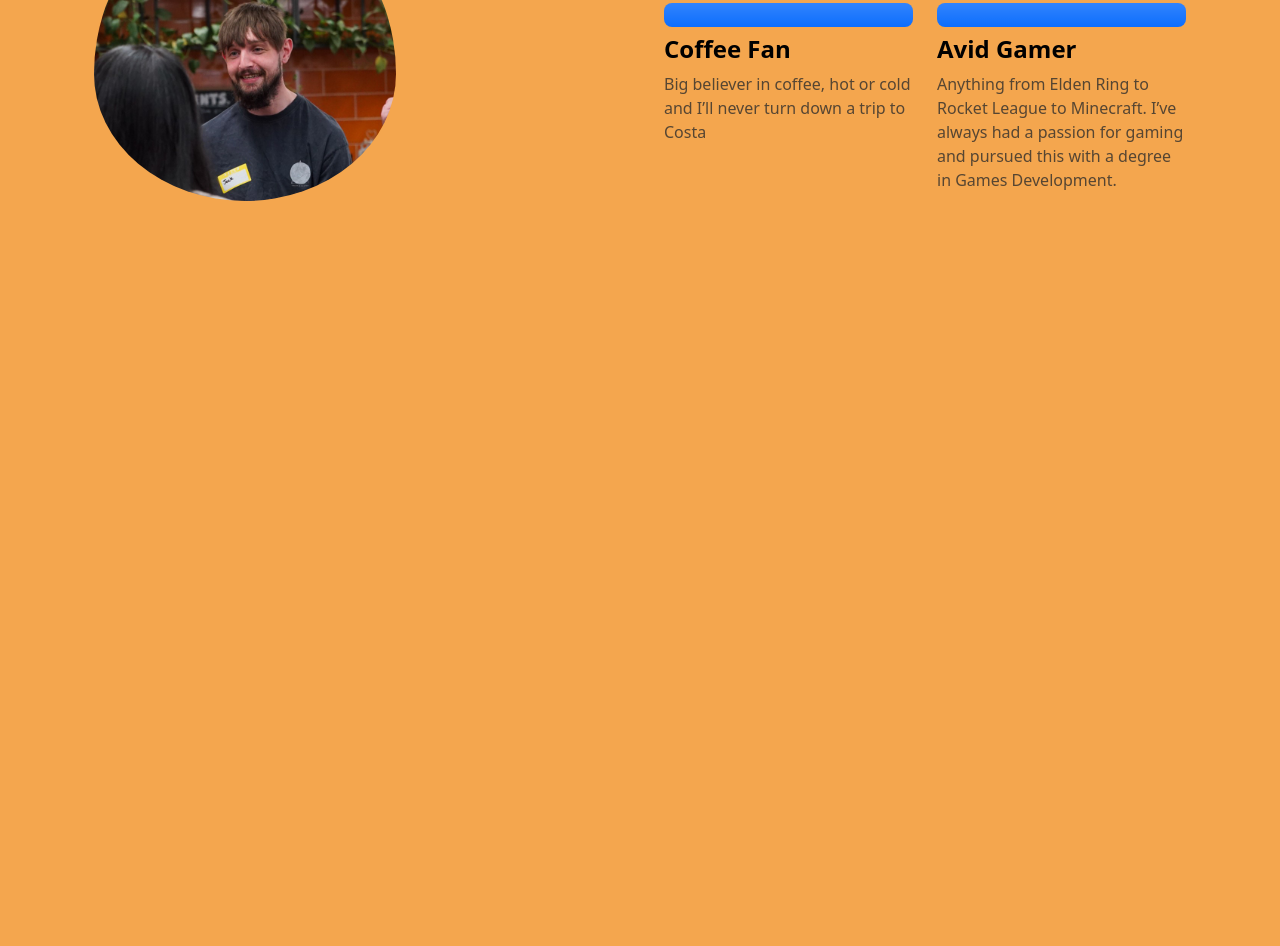
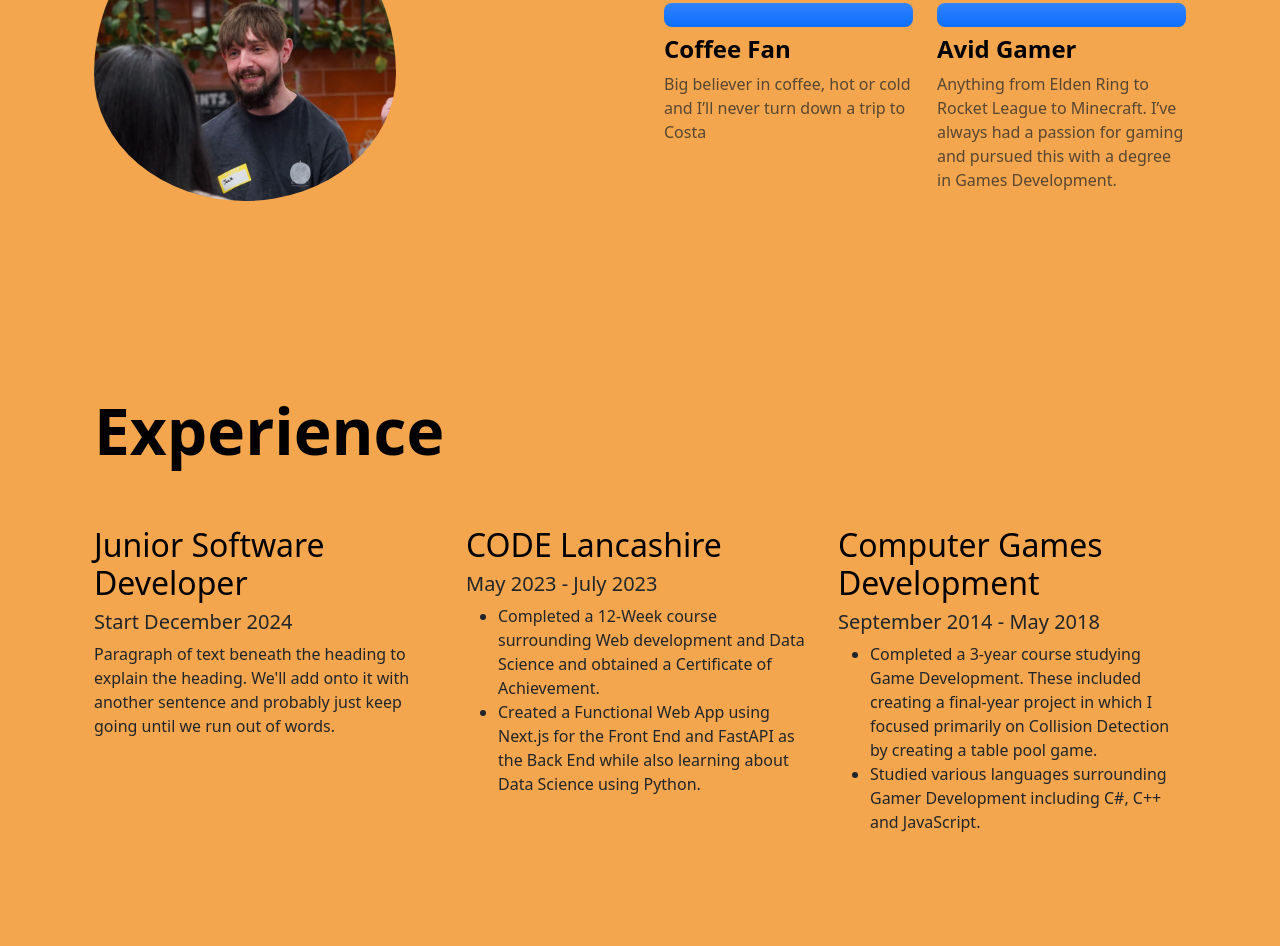
Before and after one commit to JackRiiley/Capstone_Proj_2, a plain HTML site: page index.html in a window 1280 px wide. Shown: the part 1254-2200 px from the top of the page. Before the commit the page ends 1599 px from the top, so only its background shows below. Drawn offline with nearby package versions, Linux system fonts and the light colour scheme.

Commit message:
Added Experience Section

```diff
--- a/index.html
+++ b/index.html
@@ -13,14 +13,14 @@
   <div class="container col-xxl-8 px-4 py-5">
     <div class="row flex-lg-row-reverse align-items-center g-5 py-5">
       <div class="col-10 col-sm-8 col-lg-6">
-        <img src="./assets/hero_blob2.svg" class="hero-image d-block mx-lg-auto img-fluid" alt="Bootstrap Themes" width="300" height="300" loading="lazy">
-        <img src="./assets/hero_blob1.svg" class="hero-image d-block mx-lg-auto img-fluid" alt="Bootstrap Themes" width="400" height="300" loading="lazy">
+        <img src="./assets/hero_blob2.svg" class="hero-image d-block mx-lg-auto img-fluid" width="300" height="300" loading="lazy">
+        <img src="./assets/hero_blob1.svg" class="hero-image d-block mx-lg-auto img-fluid" width="400" height="300" loading="lazy">
       </div>
       <div class="col-lg-6">
         <h1 class="display-1 fw-bold text-body-emphasis lh-1 mb-3">Hi, I'm Jack!</h1>
         <p class="lead"><em>Developer, coder, programmer</em></p>
         <div class="d-grid gap-2 d-md-flex justify-content-md-start">
-          <button type="button" class="btn btn-primary btn-lg px-4 me-md-2">Let's chat?</button>
+          <button type="button" class="btn btn-outline-success btn-lg px-4 me-md-2">Let's chat?</button>
         </div>
       </div>
     </div>
@@ -84,5 +84,37 @@
         </div>
       </div>
   </section>
+
+  <!--Experience Section-->
+  <section id="experience">
+    <div class="container px-4 py-5" id="featured-3">
+        <h2 class="fw-bold display-3 text-body-emphasis">Experience</h2>
+        <div class="row g-4 py-5 row-cols-1 row-cols-lg-3">
+          <div class="feature col">
+            <h3 class="fs-2 text-body-emphasis">Junior Software Developer</h3>
+            <h5>Start December 2024</h5>
+            <p>Paragraph of text beneath the heading to explain the heading. We'll add onto it with another sentence and probably just keep going until we run out of words.</p>
+          </div>
+          <div class="feature col">
+            <h3 class="fs-2 text-body-emphasis">CODE Lancashire</h3>
+            <h5>May 2023 - July 2023</h5>
+            <ul>
+                <li>Completed a 12-Week course surrounding Web development and Data Science and obtained a Certificate of Achievement.
+                </li>
+                <li>Created a Functional Web App using Next.js for the Front End and FastAPI as the Back End while also learning about Data Science using Python.
+                </li>
+            </ul>
+          </div>
+          <div class="feature col">
+            <h3 class="fs-2 text-body-emphasis">Computer Games Development</h3>
+            <h5>September 2014 - May 2018</h5>
+            <ul>
+                <li>Completed a 3-year course studying Game Development. These included creating a final-year project in which I focused primarily on Collision Detection by creating a table pool game.</li>
+                <li>Studied various languages surrounding Gamer Development including C#, C++ and JavaScript.</li>
+            </ul>
+          </div>
+        </div>
+      </div>
+  </section>
 </body>
 </html>
```
